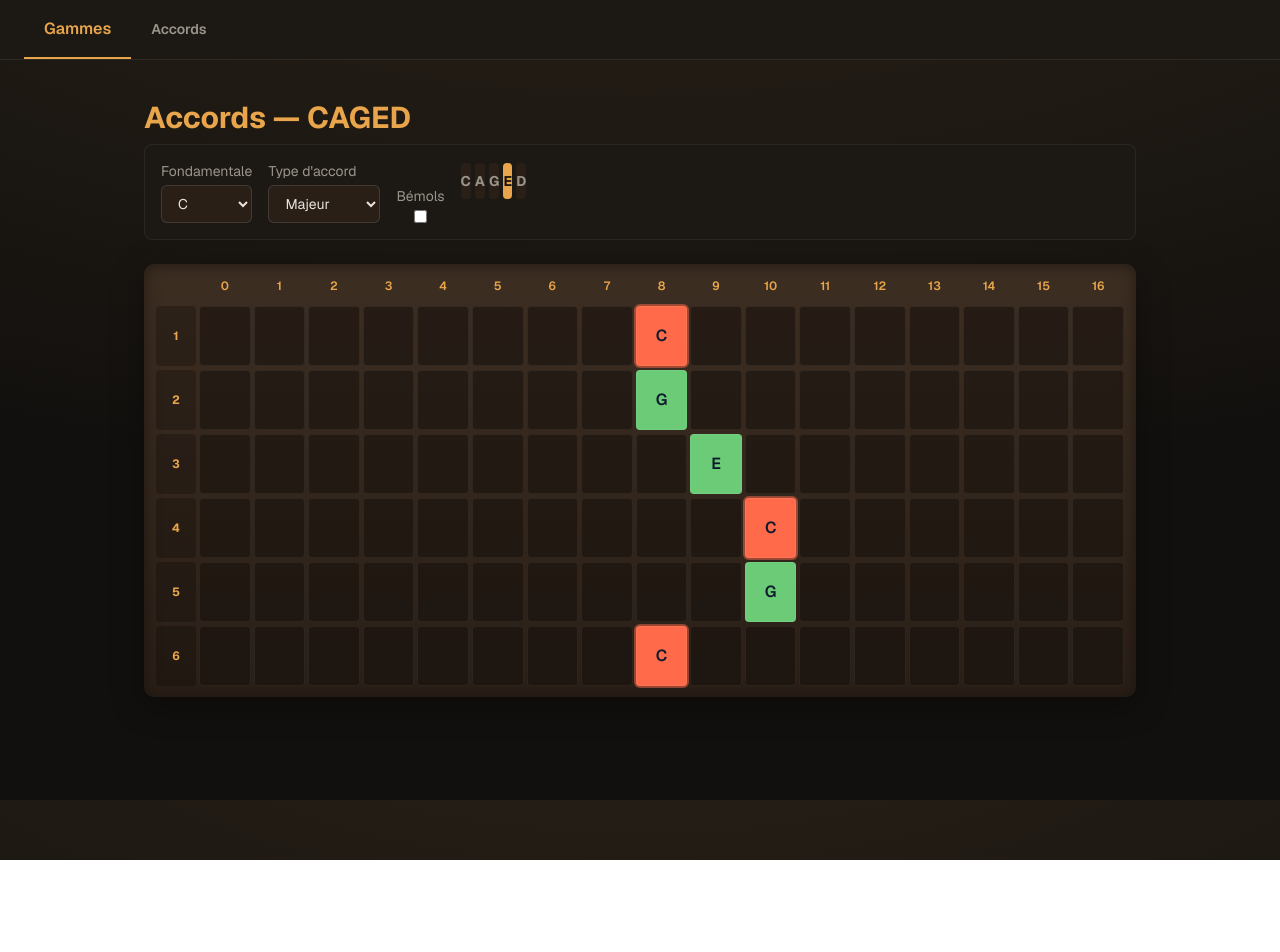
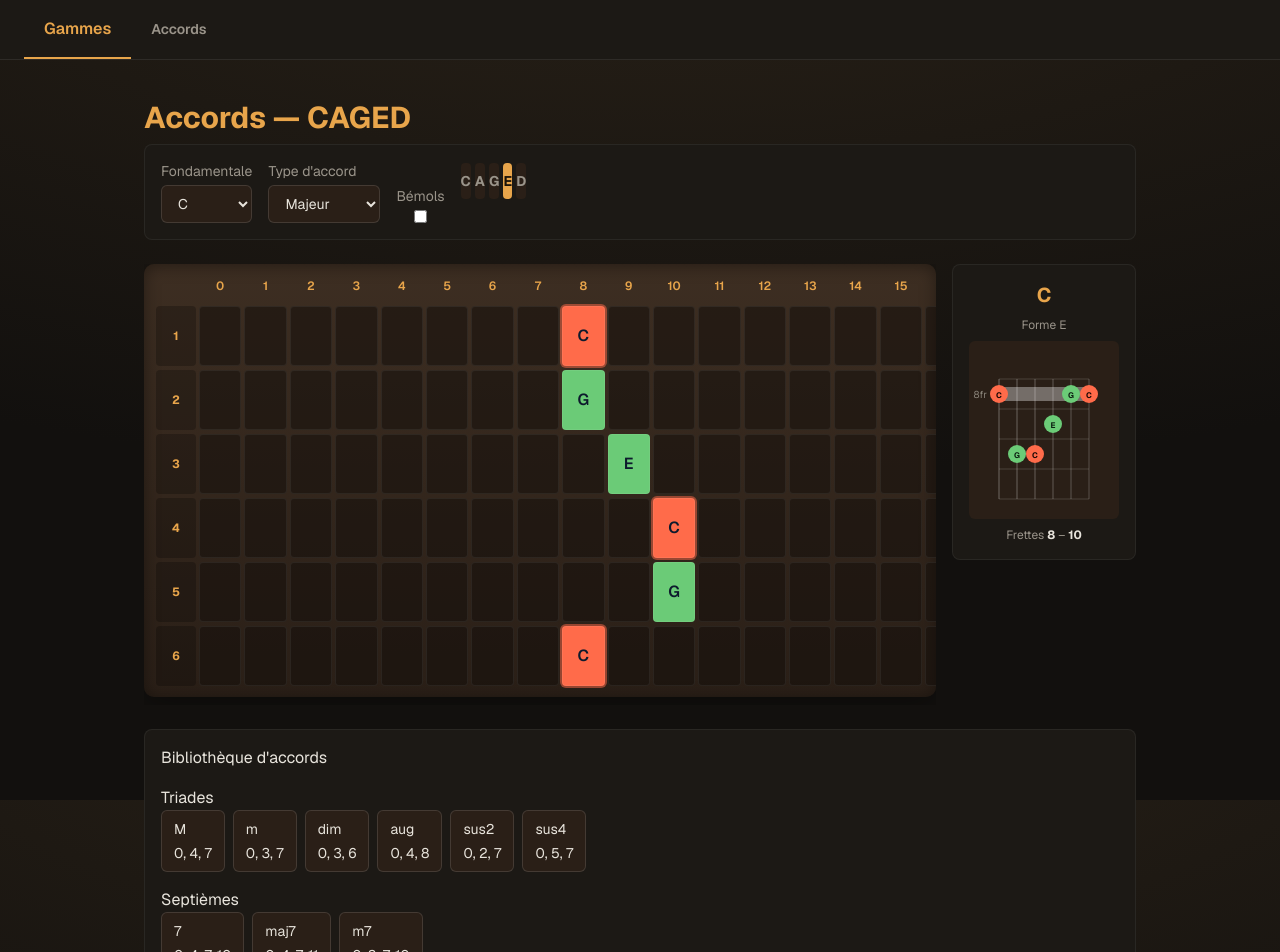
Before and after one commit to TanghyNguyen/formation-fullstack, a Next.js app in the folder semaine-02-guitar-app/: page /chords in a window 1280 px wide. Shown: the top 952 px of the page. Before the commit the page ends 860 px from the top, so only its background shows below. Built offline with nearby package versions, Linux system fonts and the light colour scheme.

Commit message:
feat(week-02): add chord library, SVG diagram and CAGED auto-switch Auto-select first available CAGED shape when changing chord type, add clickable chord library with interval formulas, and render an interactive SVG chord diagram alongside the fretboard.

```diff
--- a/semaine-02-guitar-app/app/chords/page.tsx
+++ b/semaine-02-guitar-app/app/chords/page.tsx
@@ -8,10 +8,13 @@ import {
   CAGED,
   SHAPES,
   computeFrets,
+  LIBRARY_GROUPS,
+  CHORD_INTERVALS,
   type ChordType,
   type CagedPosition,
 } from "@/lib/caged";
 import CagedFretboard from "@/components/CagedFretboard";
+import ChordDiagram from "@/components/ChordDiagram";
 
 export default function ChordsPage() {
   const [rootPc, setRootPc] = useState(0);
@@ -21,6 +24,13 @@ export default function ChordsPage() {
 
   const shape = SHAPES[chordType]?.[cagedPos];
   const chordFrets = shape ? computeFrets(rootPc, shape) : null;
+
+  function handleChordTypeChange(next: ChordType) {
+    setChordType(next);
+    if (!SHAPES[next]?.[cagedPos]) {
+      setCagedPos(CAGED.find((p) => SHAPES[next]?.[p]) ?? "E");
+    }
+  }
 
   return (
     <main className="w-full max-w-5xl mx-auto min-h-screen py-10 px-4">
@@ -72,7 +82,7 @@ export default function ChordsPage() {
             }}
             className="rounded-md px-3 py-2 text-sm"
             value={chordType}
-            onChange={(e) => setChordType(e.target.value as ChordType)}
+            onChange={(e) => handleChordTypeChange(e.target.value as ChordType)}
           >
             {CHORD_ORDER.map((type) => (
               <option key={type} value={type}>
@@ -113,17 +123,61 @@ export default function ChordsPage() {
           })}
         </div>
       </div>
+      <div className="flex flex-wrap gap-4 items-start">
         {chordFrets ? (
+          <>
+            <div className="flex-1 min-w-0 overflow-x-auto">
               <CagedFretboard
                 chordFrets={chordFrets}
                 rootPc={rootPc}
                 useFlats={useFlats}
               />
+            </div>
+            <ChordDiagram
+              chordFrets={chordFrets}
+              rootPc={rootPc}
+              useFlats={useFlats}
+              chordType={chordType}
+              cagedPos={cagedPos}
+            />
+          </>
         ) : (
           <p style={{ color: "var(--muted)" }}>
             Forme indisponible pour cet accord.
           </p>
         )}
+      </div>
+      <div
+        className="rounded-lg py-4 px-4 mt-6 flex flex-col gap-4"
+        style={{
+          background: "var(--panel)",
+          border: "1px solid rgba(255,255,255,0.06)",
+        }}
+      >
+        <h2>Bibliothèque d&apos;accords</h2>
+        {LIBRARY_GROUPS.map((group) => (
+          <div key={group.title}>
+            <h3>{group.title}</h3>
+            <div className="flex flex-wrap gap-2">
+              {group.keys.map((key) => (
+                <button
+                  key={key}
+                  onClick={() => handleChordTypeChange(key)}
+                  className="rounded-md px-3 py-2 text-sm flex flex-col gap-1"
+                  style={{
+                    background: "var(--wood-dark)",
+                    color: "var(--text)",
+                    border: "1px solid rgba(255,255,255,0.12)",
+                  }}
+                >
+                  <span>{key}</span>
+                  <span>{CHORD_INTERVALS[key].join(", ")}</span>
+                </button>
+              ))}
+            </div>
+          </div>
+        ))}
+      </div>
     </main>
   );
 }
--- a/semaine-02-guitar-app/app/globals.css
+++ b/semaine-02-guitar-app/app/globals.css
@@ -36,4 +36,5 @@ body {
   color: var(--text);
   font-family: var(--font-geist-sans), Arial, sans-serif;
   min-height: 100vh;
+  background-attachment: fixed;
 }
--- /dev/null
+++ b/semaine-02-guitar-app/components/ChordDiagram.tsx
@@ -0,0 +1,229 @@
+"use client";
+
+import { pitchClassAt } from "@/lib/tuning";
+import { noteName } from "@/lib/notes";
+import type { CagedPosition, ChordType } from "@/lib/caged";
+
+type ChordDiagramProps = {
+  chordFrets: readonly number[];
+  rootPc: number;
+  useFlats: boolean;
+  chordType: ChordType;
+  cagedPos: CagedPosition;
+};
+
+export default function ChordDiagram({
+  chordFrets,
+  rootPc,
+  useFlats,
+  chordType,
+  cagedPos,
+}: ChordDiagramProps) {
+  const W = 150;
+  const pad = 30;
+  const strGap = (W - 2 * pad) / 5;
+  const fretH = 30;
+  const topY = 38;
+  const mc = "#8a847a";
+  const tc = "#e8e4dc";
+
+  const played = chordFrets.filter((f) => f > 0);
+  const minF = played.length ? Math.min(...played) : 1;
+  const maxF = played.length ? Math.max(...played) : 4;
+  const startFret = maxF <= 4 ? 1 : Math.max(1, minF);
+  const numFrets = maxF <= 4 ? 4 : Math.max(4, maxF - startFret + 1);
+  const H = topY + numFrets * fretH + 20;
+
+  const chordName =
+    noteName(rootPc, useFlats) + (chordType === "M" ? "" : chordType);
+
+  const pf = chordFrets.filter((f) => f >= 0);
+  const loFret = pf.length ? Math.min(...pf) : 0;
+  const hiFret = pf.length ? Math.max(...pf) : 0;
+
+  const hasOpen = chordFrets.some((f) => f === 0);
+  const barreF = hasOpen
+    ? -1
+    : Math.min(...chordFrets.filter((f) => f >= 0));
+  const barreStrings = chordFrets
+    .map((f, si) => (f === barreF ? si : -1))
+    .filter((si) => si >= 0);
+  const allPlayed = chordFrets
+    .map((f, si) => (f >= 0 ? si : -1))
+    .filter((si) => si >= 0);
+  const showBarre =
+    !hasOpen &&
+    barreStrings.length >= 2 &&
+    barreF >= startFret &&
+    barreF < startFret + numFrets;
+
+  return (
+    <div
+      className="shrink-0 flex flex-col items-center gap-2 rounded-lg py-4 px-4"
+      style={{
+        background: "var(--panel)",
+        border: "1px solid rgba(255,255,255,0.06)",
+      }}
+    >
+      <div
+        className="text-xl font-bold"
+        style={{ color: "var(--accent)", fontFamily: "var(--font-mono)" }}
+      >
+        {chordName}
+      </div>
+      <div className="text-xs" style={{ color: "var(--muted)" }}>
+        Forme {cagedPos}
+      </div>
+      <svg viewBox={`0 0 ${W} ${H}`} width={W} height={H} className="block">
+        <rect x="0" y="0" width={W} height={H} fill="#2a1f17" rx="6" />
+
+        {startFret > 1 && (
+          <text
+            x={pad - 12}
+            y={topY + fretH / 2 + 4}
+            fill={mc}
+            fontSize={10}
+            fontFamily="var(--font-mono)"
+            textAnchor="end"
+          >
+            {startFret}fr
+          </text>
+        )}
+
+        {startFret === 1 && (
+          <line
+            x1={pad}
+            y1={topY}
+            x2={pad + 5 * strGap}
+            y2={topY}
+            stroke={tc}
+            strokeWidth={4}
+            strokeLinecap="round"
+          />
+        )}
+
+        {Array.from({ length: numFrets + 1 }).map((_, i) => (
+          <line
+            key={`fret-${i}`}
+            x1={pad}
+            y1={topY + i * fretH}
+            x2={pad + 5 * strGap}
+            y2={topY + i * fretH}
+            stroke="rgba(255,255,255,0.15)"
+            strokeWidth={1}
+          />
+        ))}
+
+        {Array.from({ length: 6 }).map((_, s) => (
+          <line
+            key={`str-${s}`}
+            x1={pad + s * strGap}
+            y1={topY}
+            x2={pad + s * strGap}
+            y2={topY + numFrets * fretH}
+            stroke="rgba(255,255,255,0.25)"
+            strokeWidth={1.3 - s * 0.08}
+          />
+        ))}
+
+        {showBarre && (
+          <rect
+            x={pad + Math.min(...allPlayed) * strGap - 4}
+            y={topY + (barreF - startFret) * fretH + fretH / 2 - 7}
+            width={(Math.max(...allPlayed) - Math.min(...allPlayed)) * strGap + 8}
+            height={14}
+            rx={7}
+            fill="rgba(255,255,255,0.35)"
+          />
+        )}
+
+        {chordFrets.map((f, s) => {
+          const x = pad + s * strGap;
+
+          if (f === -1) {
+            return (
+              <text
+                key={s}
+                x={x}
+                y={topY - 10}
+                fill={mc}
+                fontSize={13}
+                fontWeight={700}
+                fontFamily="var(--font-mono)"
+                textAnchor="middle"
+              >
+                ✕
+              </text>
+            );
+          }
+
+          if (f === 0) {
+            return (
+              <g key={s}>
+                <circle
+                  cx={x}
+                  cy={topY - 11}
+                  r={5}
+                  fill="none"
+                  stroke={tc}
+                  strokeWidth={1.5}
+                />
+                <text
+                  x={x}
+                  y={topY - 8}
+                  fill={tc}
+                  fontSize={6}
+                  fontFamily="var(--font-mono)"
+                  textAnchor="middle"
+                >
+                  {noteName(pitchClassAt(s, 0), useFlats)}
+                </text>
+              </g>
+            );
+          }
+
+          if (f < startFret || f >= startFret + numFrets) return null;
+
+          const y = topY + (f - startFret) * fretH + fretH / 2;
+          const pc = pitchClassAt(s, f);
+          const isRoot = pc === rootPc;
+
+          return (
+            <g key={s}>
+              <circle
+                cx={x}
+                cy={y}
+                r={9}
+                fill={isRoot ? "#ff6b4a" : "#6bcb77"}
+              />
+              <text
+                x={x}
+                y={y + 3.5}
+                fill={isRoot ? "#1a0805" : "#0d1f12"}
+                fontSize={8}
+                fontWeight={700}
+                fontFamily="var(--font-mono)"
+                textAnchor="middle"
+              >
+                {noteName(pc, useFlats)}
+              </text>
+            </g>
+          );
+        })}
+      </svg>
+      <div className="text-xs text-center" style={{ color: "var(--muted)" }}>
+        {loFret === hiFret ? (
+          <>
+            Frette <strong style={{ color: "var(--text)" }}>{loFret}</strong>
+          </>
+        ) : (
+          <>
+            Frettes{" "}
+            <strong style={{ color: "var(--text)" }}>{loFret}</strong> –{" "}
+            <strong style={{ color: "var(--text)" }}>{hiFret}</strong>
+          </>
+        )}
+      </div>
+    </div>
+  );
+}
```
Lines whose indentation alone changed are shown as unchanged.
